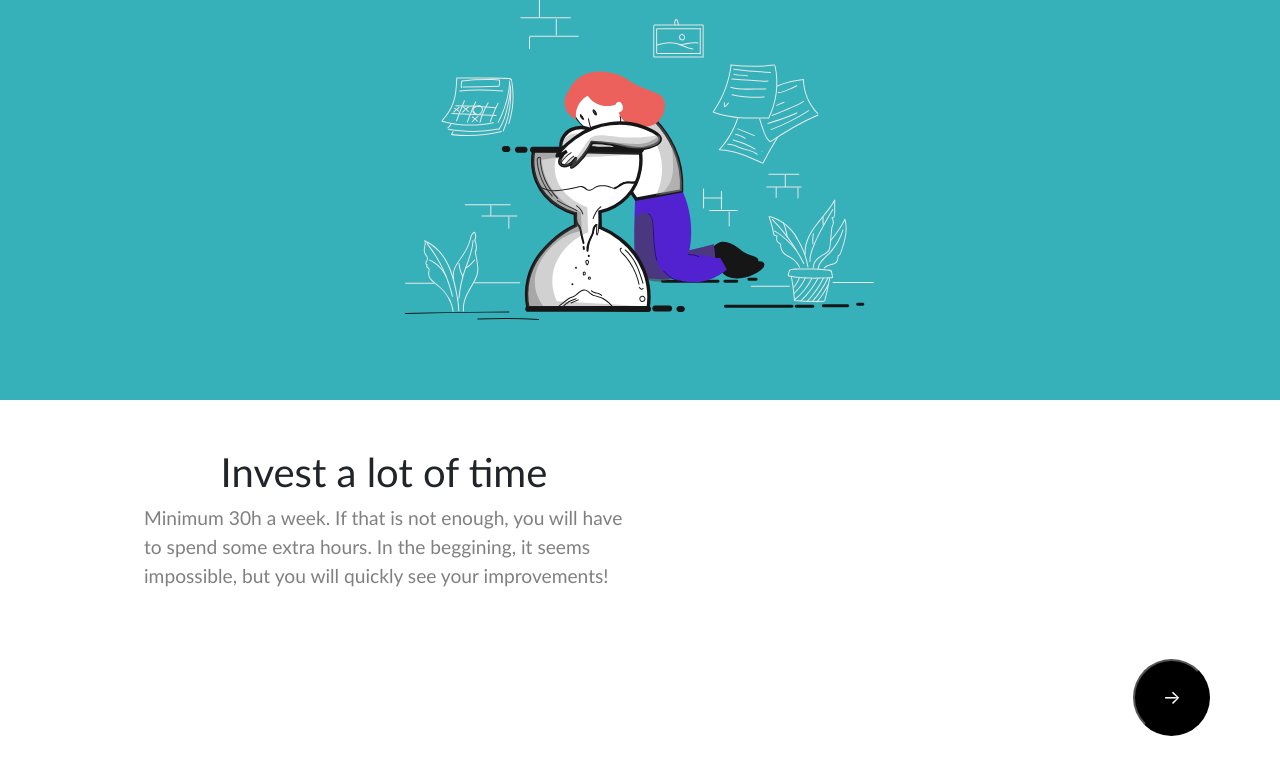
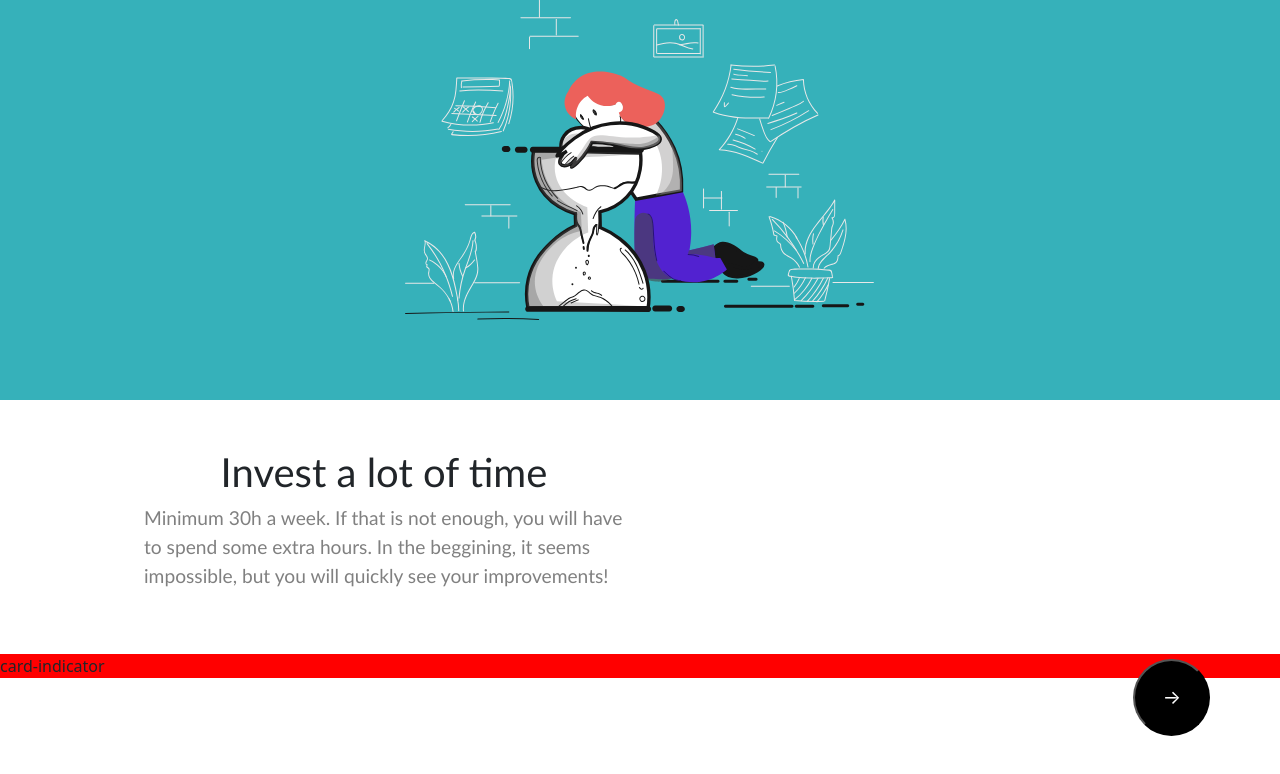
Before and after one commit to OhMyLaia/digital-onborading-remote, a React (Vite) app: page / in a window 1280 px wide. Shown: the top 774 px of the page. Built offline with nearby package versions, Linux system fonts and the light colour scheme.

Commit message:
card-indicator div is visible in the view, still not rendering Indicator component correctly

```diff
--- a/public/assets/database.json
+++ b/public/assets/database.json
@@ -11,7 +11,7 @@
     },
     {
         "title": "Try to rest",
-        "description": "Resting and disconnecting a bit is vital. This way you will reduce stress and anxiety. You will improve your focus and strenghten what you have learned.",
+        "description": "Resting and disconnecting a bit is vital. This way you will reduce stress and anxiety. You will improve your focus and strengthen what you have learned.",
         "image": "/assets/meditation.svg"
     }
 ]
--- a/src/App.css
+++ b/src/App.css
@@ -1,5 +1,6 @@
 @import "../src/components/Card/Card.module.css";
 @import "../src/components/NavigationControls/NavigationControls.module.css";
+@import "../src/components/Indicator/Indicator.module.css";
 
 #root {
   max-width: 1280px;
--- a/src/components/Card/Card.jsx
+++ b/src/components/Card/Card.jsx
@@ -3,7 +3,7 @@ import { NavigationControls } from "../NavigationControls/NavigationControls";
 import database from "/public/assets/database.json";
 import { useState } from "react";
 import "./Card.module.css";
-import { Indicator } from "./Indicator/Indicator";
+import { Indicator } from "../Indicator/Indicator.jsx";
 
 
 export function Card() {
@@ -34,8 +34,9 @@ export function Card() {
             </div>
         </div>
         <div className="card-indicator">
+            <p>card-indicator</p>
             <Indicator
-            array = {currentData}
+            arrayProp = {currentData}
             step = {step}
             ></Indicator>
         </div>
--- a/src/components/Card/Indicator/Indicator.jsx
+++ b/src/components/Indicator/Indicator.jsx
@@ -1,11 +1,13 @@
 import database from "/public/assets/database.json";
 import styled from 'styled-components';
+import "./Indicator.module.css";
 
 const Dot = styled.div`
 width: 10px;
 height: 10px;
 border-radius: 50%;
-background-color: ${(props) => (props.active ? "black" : "grey")}
+background-color: ${(props) => (props.active ? "black" : "grey")};
+border: 1px solid red;
 transition: background-color 0.3s ease-in-out;
 `;
 
@@ -14,11 +16,13 @@ const IndicatorContainer = styled.div`
     gap: 0.5em;
     justify-content: center;
     margin-top: 1em;
+    background-color: blue;
 `;
 
 export function Indicator({ arrayProp = [], step }) {
     if (!Array.isArray(arrayProp)) { return console.log("array prop is not an array") }
     return (
+        console.log(`i'm in .map`),
         <IndicatorContainer>
             {
                 arrayProp.map((_, index) => (
--- /dev/null
+++ b/src/components/Indicator/Indicator.module.css
@@ -0,0 +1,3 @@
+.card-indicator {
+    background-color: red;
+}
```
Also changed, not shown: src/components/Card/Indicator/Indicator.module.css (deleted).
